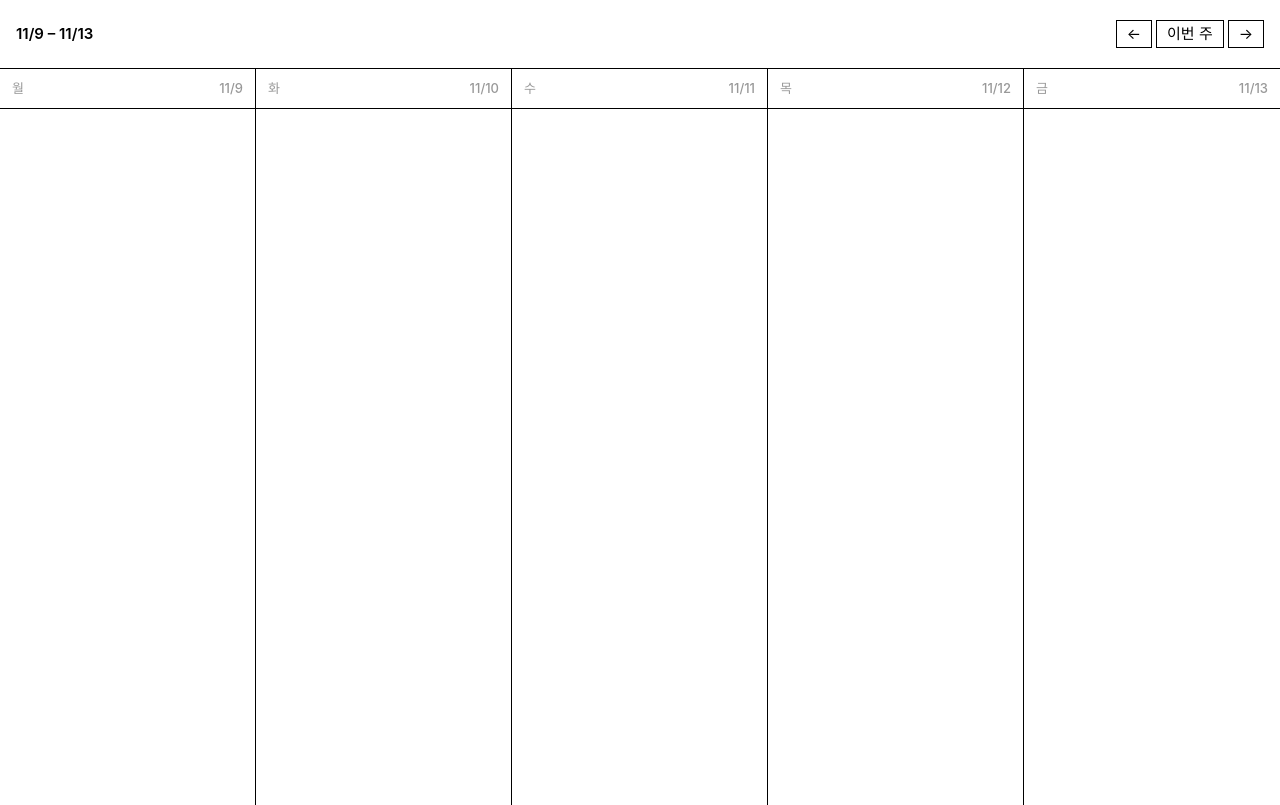
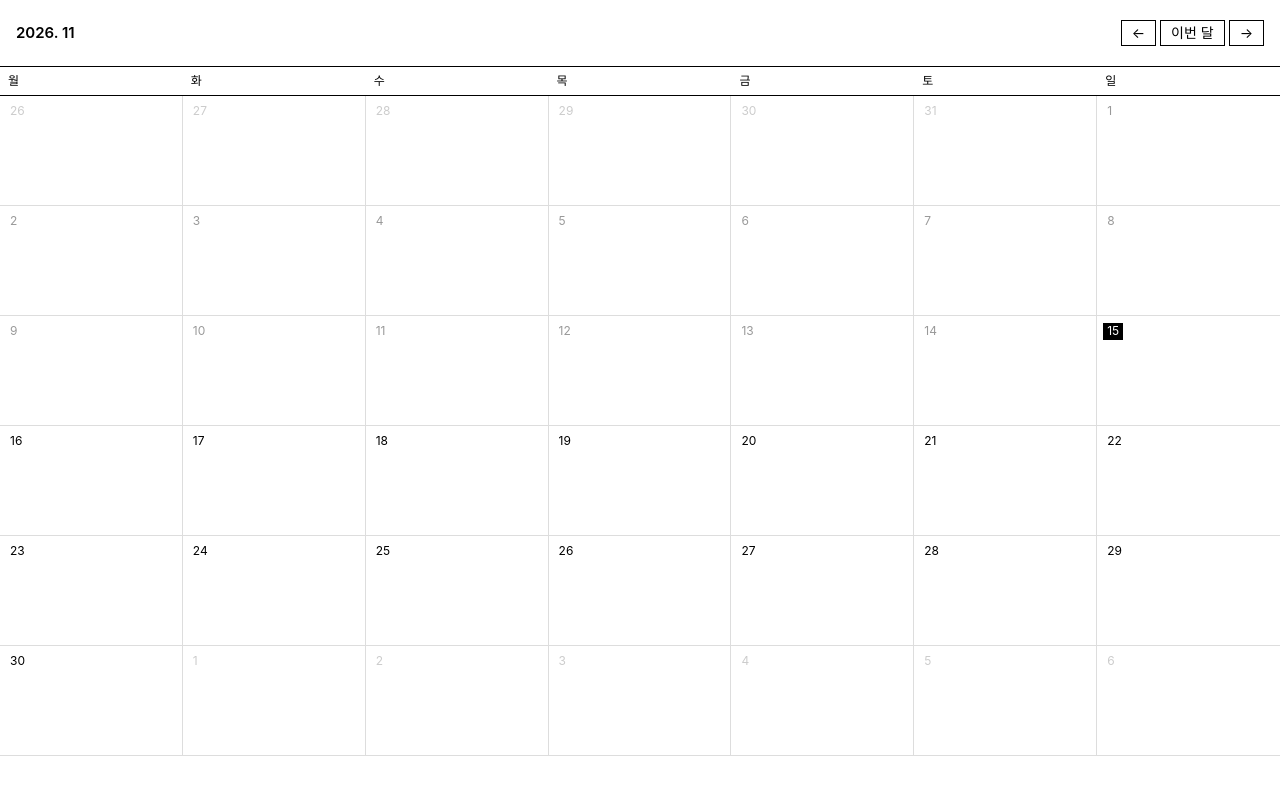
Before and after one commit to y0useunghyun/schedule, a plain HTML site: page index.html in a window 1280 px wide. Drawn offline with Linux system fonts and the light colour scheme; a web font is replaced by a local one.

Commit message:
feat: 월별 달력으로 전환

```diff
--- a/index.html
+++ b/index.html
@@ -7,65 +7,66 @@
 <link rel="stylesheet" href="https://cdn.jsdelivr.net/gh/orioncactus/pretendard@v1.3.9/dist/web/static/pretendard.min.css">
 <style>
   * { box-sizing: border-box; margin: 0; padding: 0; }
-  body { background: #fff; color: #000; font-family: Pretendard, -apple-system, sans-serif; font-size: 15px; line-height: 1.45; }
+  body { background: #fff; color: #000; font-family: Pretendard, -apple-system, sans-serif; font-size: 14px; line-height: 1.4; }
   header { display: flex; align-items: baseline; justify-content: space-between; padding: 20px 16px; border-bottom: 1px solid #000; }
   h1 { font-size: 15px; font-weight: 600; }
   nav button { font: inherit; background: none; border: 1px solid #000; color: #000; padding: 2px 10px; cursor: pointer; }
   nav button + button { margin-left: 4px; }
-  .week { display: grid; grid-template-columns: repeat(5, 1fr); min-height: calc(100vh - 64px); }
-  .day { border-right: 1px solid #000; }
-  .day:last-child { border-right: 0; }
-  .day h2 { display: flex; justify-content: space-between; font-size: 13px; font-weight: 500; padding: 10px 12px; border-bottom: 1px solid #000; }
-  .day.today h2 { background: #000; color: #fff; }
-  .day.past { color: #999; }
+  .grid { display: grid; grid-template-columns: repeat(7, minmax(0, 1fr)); }
+  .head { font-size: 12px; padding: 6px 8px; border-bottom: 1px solid #000; }
+  .cell { min-height: 110px; border-right: 1px solid #ddd; border-bottom: 1px solid #ddd; padding: 4px 0 6px; }
+  .cell:nth-child(7n) { border-right: 0; }
+  .num { display: inline-block; font-size: 12px; margin: 0 6px 4px; padding: 0 4px; }
+  .out { color: #ccc; }
+  .past .num { color: #999; }
+  .today .num { background: #000; color: #fff; }
   ul { list-style: none; }
-  li { display: flex; border-bottom: 1px solid #ddd; }
-  .tab { width: 6px; flex-shrink: 0; }
-  .body { padding: 8px 10px; }
-  .subject { font-size: 11px; color: #666; }
+  li { display: flex; font-size: 12px; margin: 0 4px 2px; }
+  .tab { width: 4px; flex-shrink: 0; }
+  .title { padding: 1px 5px; overflow: hidden; text-overflow: ellipsis; white-space: nowrap; }
   .done .title { text-decoration: line-through; color: #999; }
-  .dday { font-size: 11px; margin-left: 6px; }
   @media (max-width: 700px) {
-    .week { grid-template-columns: 1fr; min-height: 0; }
-    .day { border-right: 0; border-bottom: 1px solid #000; }
+    .cell { min-height: 72px; }
+    li { font-size: 10px; margin: 0 2px 2px; }
+    .title { padding: 0 3px; }
   }
 </style>
 </head>
 <body>
 <header>
-  <h1 id="range"></h1>
-  <nav><button id="prev" aria-label="지난 주">←</button><button id="now">이번 주</button><button id="next" aria-label="다음 주">→</button></nav>
+  <h1 id="month"></h1>
+  <nav><button id="prev" aria-label="지난 달">←</button><button id="now">이번 달</button><button id="next" aria-label="다음 달">→</button></nav>
 </header>
-<main class="week" id="week"></main>
+<main class="grid" id="cal"></main>
 <script src="data.js"></script>
 <script>
-const DAY = 86400000;
-const NAMES = ['월', '화', '수', '목', '금'];
+const NAMES = ['월', '화', '수', '목', '금', '토', '일'];
 const iso = d => `${d.getFullYear()}-${String(d.getMonth() + 1).padStart(2, '0')}-${String(d.getDate()).padStart(2, '0')}`;
-const md = d => `${d.getMonth() + 1}/${d.getDate()}`;
 const today = new Date(); today.setHours(0, 0, 0, 0);
-const thisMonday = new Date(today - ((today.getDay() + 6) % 7) * DAY);
 let offset = 0;
 
 function esc(s) { return String(s).replace(/[&<>"]/g, c => ({ '&': '&amp;', '<': '&lt;', '>': '&gt;', '"': '&quot;' }[c])); }
 
+function cell(d, month) {
+  const key = iso(d);
+  const items = TASKS.filter(t => t.date === key).map(t =>
+    `<li class="${t.done ? 'done' : ''}" title="${esc(t.subject || '')}"><span class="tab" style="background:${SUBJECTS[t.subject] || '#000'}"></span><span class="title">${esc(t.title)}</span></li>`
+  ).join('');
+  const cls = d.getMonth() !== month ? 'out' : key === iso(today) ? 'today' : d < today ? 'past' : '';
+  return `<div class="cell ${cls}"><span class="num">${d.getDate()}</span><ul>${items}</ul></div>`;
+}
+
 function render() {
-  const mon = new Date(thisMonday.getTime() + offset * 7 * DAY);
-  mon.setHours(0, 0, 0, 0);
-  const days = NAMES.map((_, i) => { const d = new Date(mon); d.setDate(mon.getDate() + i); return d; });
-  document.getElementById('range').textContent = `${md(days[0])} – ${md(days[4])}`;
-  const html = days.map((d, i) => {
-    const key = iso(d);
-    const items = TASKS.filter(t => t.date === key).map(t => {
-      const diff = Math.round((d - today) / DAY);
-      const dday = !t.done && diff >= 0 ? `<span class="dday">${diff === 0 ? 'D-day' : 'D-' + diff}</span>` : '';
-      return `<li class="${t.done ? 'done' : ''}"><span class="tab" style="background:${SUBJECTS[t.subject] || '#000'}"></span>
-        <div class="body"><div class="subject">${esc(t.subject || '')}</div><div class="title">${esc(t.title)}${dday}</div></div></li>`;
-    }).join('');
-    const cls = key === iso(today) ? 'today' : d < today ? 'past' : '';
-    return `<section class="day ${cls}"><h2><span>${NAMES[i]}</span><span>${md(d)}</span></h2><ul>${items}</ul></section>`;
-  }).join('');
-  document.getElementById('week').innerHTML = html;
+  const first = new Date(today.getFullYear(), today.getMonth() + offset, 1);
+  const month = first.getMonth();
+  document.getElementById('month').textContent = `${first.getFullYear()}. ${month + 1}`;
+  const start = new Date(first);
+  start.setDate(1 - (first.getDay() + 6) % 7);
+  const days = [];
+  const last = new Date(first.getFullYear(), month + 1, 0);
+  for (let d = new Date(start); d <= last || days.length % 7; d.setDate(d.getDate() + 1)) days.push(new Date(d));
+  document.getElementById('cal').innerHTML =
+    NAMES.map(n => `<div class="head">${n}</div>`).join('') + days.map(d => cell(d, month)).join('');
 }
 
 document.getElementById('prev').onclick = () => { offset--; render(); };
```
